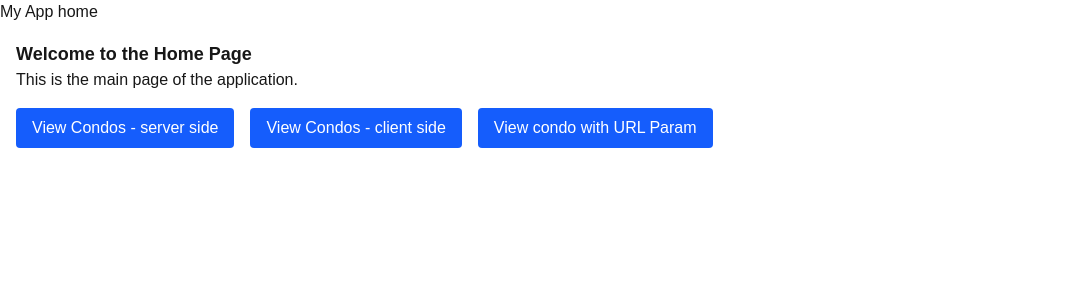
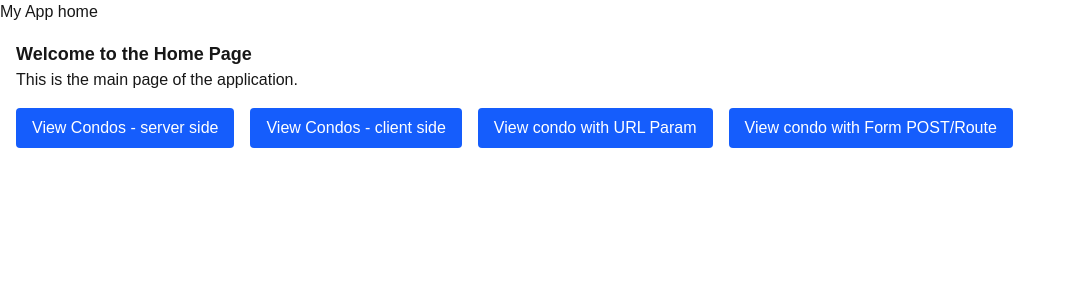
Before and after one commit to Sensiblemnd/nextjs-tech, a Next.js app: page / in a window 1280 px wide. Shown: the top 300 px of the page, without its empty margins (0-1075 px from the left). Built offline with nearby package versions, Linux system fonts and the light colour scheme.

Commit message:
post link

```diff
--- a/src/app/page.tsx
+++ b/src/app/page.tsx
@@ -27,6 +27,13 @@ export default function Home() {
           >
             View condo with URL Param
           </Link>
+
+          <Link
+            href="/condo/post"
+            className="mt-4 inline-block bg-blue-600 text-white px-4 py-2 rounded hover:bg-blue-700"
+          >
+            View condo with Form POST/Route
+          </Link>
         </div>
       </div>
     </div>
```
